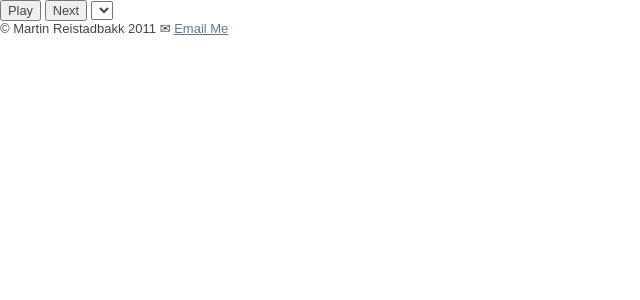
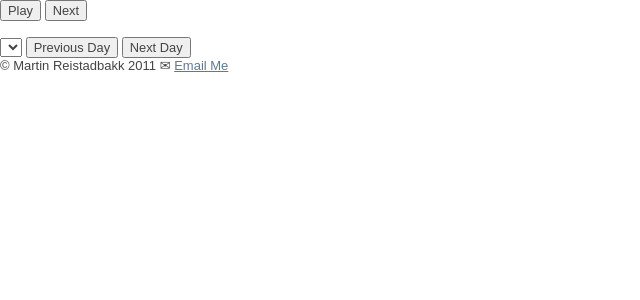
Before and after one commit to martior/trumpet, a Python web app: template templates/index.html in a window 1280 px wide. Shown: the part 16-316 px from the top of the page, without its empty margins (0-640 px from the left). Run offline with Jinja, Linux system fonts and the light colour scheme; the template is opened without the code that fills it, so the values that code supplies are empty; some libraries are stand-ins or nearby versions.

Commit message:
order by day

```diff
--- a/static/script.js
+++ b/static/script.js
@@ -1,4 +1,5 @@
-var current_playlist_item = null
+var current_playlist_item = null;
+var current_date=null;
 
 getAudio = function(playlist_item) {
     if (playlist_item==null){
@@ -94,17 +95,23 @@ showPlaylist = function(key){
     function(data) {
         $('#playlist').empty()
         HTMLmarkup=""
-        var date=new Date();
+        var date=null;
         for (i =0;i<data.length;i++){
             current_date = new Date(data[i].date);
-            if (date.getTime() != current_date.getTime()){
+            if (date==null){
                 date=current_date;
-                HTMLmarkup += '<div class="dateSeparator">'+date+'</div>';
+                HTMLmarkup += '<div style="display:none;" class="dateSeparator"><span>'+data[i].date+'</span>';
             }
-            HTMLmarkup += '<div class="playlistItem"><span>'+data[i].name+'</span> <span class="loadStatus">0%</span> '+data[i].date+'<audio preload="auto" src="'+data[i].mp3+'"></audio></div>';
+            else if (date.getTime() != current_date.getTime()){
+                date=current_date;
+                HTMLmarkup += '</div><div style="display:none;" class="dateSeparator"><span>'+data[i].date+'</span>';
+            }
+            HTMLmarkup += '<div class="playlistItem"><span>'+data[i].name+'</span> <span class="loadStatus">0%</span><audio preload="none" src="'+data[i].mp3+'"></audio></div>';
         };
-         HTMLmarkup += ""
+         HTMLmarkup += "</div>"
         $('#playlist').append(HTMLmarkup);
+        current_date = $(".dateSeparator").first();
+        current_date.css("display","block");
         playlist_item=$('.playlistItem')
         playlist_item.click(playThis);
         playlist_item.find("audio").bind('progress',getPercentProg,false);
@@ -116,6 +123,24 @@ showPlaylist = function(key){
     });
 };
 
+
+
+changeDay = function(newDay) {
+    if (newDay.length>0){
+        current_date = newDay;
+        $(".dateSeparator").css("display","none");
+        current_date.css("display","block");
+    }
+
+}
+
+previousDay = function() {
+    changeDay(current_date.prev());
+    };
+
+nextDay = function() {
+    changeDay(current_date.next());
+    };
 
 
 $(document).ready(
--- a/templates/index.html
+++ b/templates/index.html
@@ -32,11 +32,12 @@
 		<div id="main" role="main">
             <input type="button" value="Play" id="playpause" onclick="playOrPause()">
             <input type="button" value="Next" id="next" onclick="playNext()">
-            <span id="current"></span>
-            <span id="time"></span>
+            <span id="time">&nbsp;</span>
+            <div id="current">&nbsp;</div>
             <select id="stations">
             </select>
-
+            <input type="button" value="Previous Day" id="previousDay" onclick="previousDay()">
+            <input type="button" value="Next Day" id="nextDay" onclick="nextDay()">
             <dl id="playlist">
             </dl>
 		</div>
```
